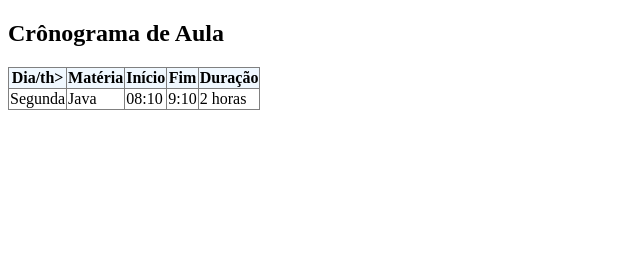
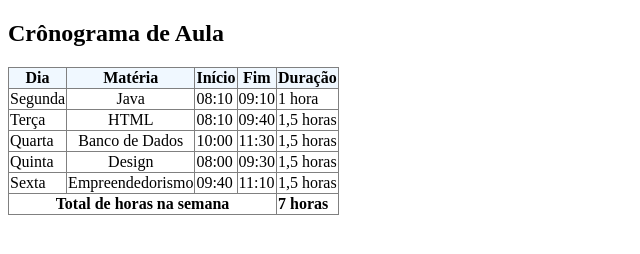
Before and after one commit to Stevaoo/UC12-FRONT_END, a plain HTML site: page Aula4/ex2.html in a window 1280 px wide. Shown: the whole page, without its empty margins (0-640 px from the left). Drawn offline with Linux system fonts and the light colour scheme.

Commit message:
Update ex2.html

```diff
--- a/Aula4/ex2.html
+++ b/Aula4/ex2.html
@@ -1,16 +1,16 @@
 <!DOCTYPE html>
-<html lang="en">
+<html lang="pt-br">
 <head>
     <meta charset="UTF-8">
     <meta name="viewport" content="width=device-width, initial-scale=1.0">
-    <title> Tabela de Horários de Aulas</title>
+    <title>Tabela de Horários de Aulas</title>
 </head>
 <body>
     <h2>Crônograma de Aula</h2>
     <table border="1" style="border-collapse: collapse;">
         <thead>
             <tr>
-                <th style="background-color: aliceblue;">Dia/th>
+                <th style="background-color: aliceblue;">Dia</th>
                 <th style="background-color: aliceblue;">Matéria</th>
                 <th style="background-color: aliceblue;">Início</th>
                 <th style="background-color: aliceblue;">Fim</th>
@@ -20,11 +20,46 @@
         <tbody>
             <tr>
                 <td>Segunda</td>
-                <td>Java</td>
+                <td style="text-align: center;">Java</td>
                 <td>08:10</td>
-                <td>9:10</td>
-                <td>2 horas</td>
+                <td>09:10</td>
+                <td>1 hora</td>
             </tr>
+            <tr>
+                <td>Terça</td>
+                <td style="text-align: center;">HTML</td>
+                <td>08:10</td>
+                <td>09:40</td>
+                <td>1,5 horas</td>
+            </tr>
+            <tr>
+                <td>Quarta</td>
+                <td style="text-align: center;">Banco de Dados</td>
+                <td>10:00</td>
+                <td>11:30</td>
+                <td>1,5 horas</td>
+            </tr>
+            <tr>
+                <td>Quinta</td>
+                <td style="text-align: center;">Design</td>
+                <td>08:00</td>
+                <td>09:30</td>
+                <td>1,5 horas</td>
+            </tr>
+            <tr>
+                <td >Sexta</td>
+                <td style="text-align: center;">Empreendedorismo</td>
+                <td>09:40</td>
+                <td>11:10</td>
+                <td>1,5 horas</td>
+            </tr>
+        </tbody>
+        <tfoot>
+            <tr>
+                <td colspan="4" style="text-align: center;"><strong> Total de horas na semana</strong></td>
+                <td><strong>7 horas</strong></td>
+            </tr>
+        </tfoot>
     </table>
 </body>
 </html>
```
